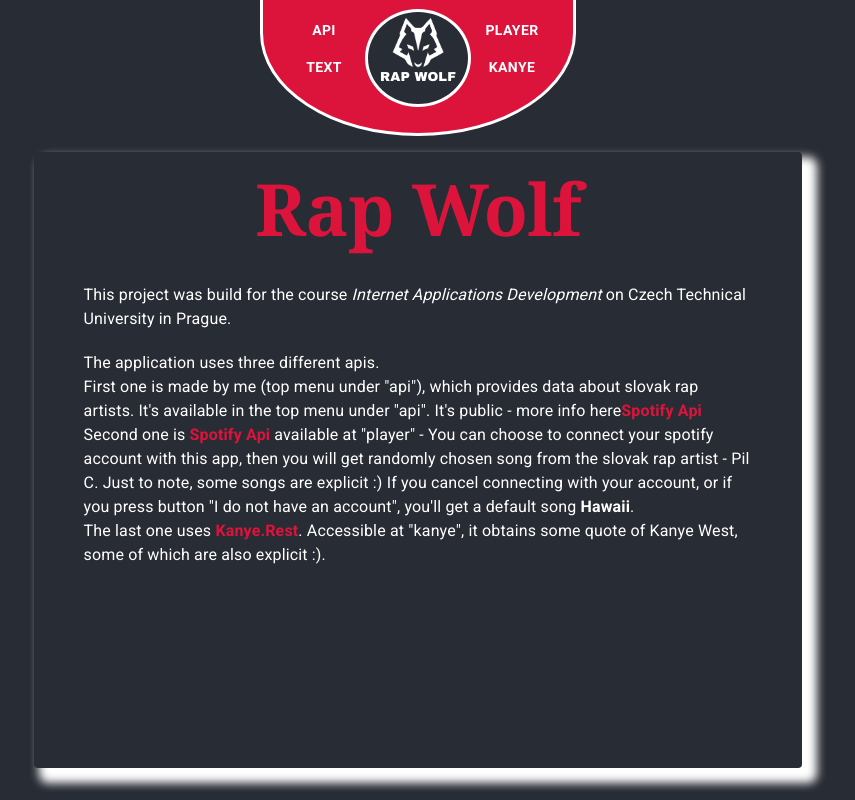
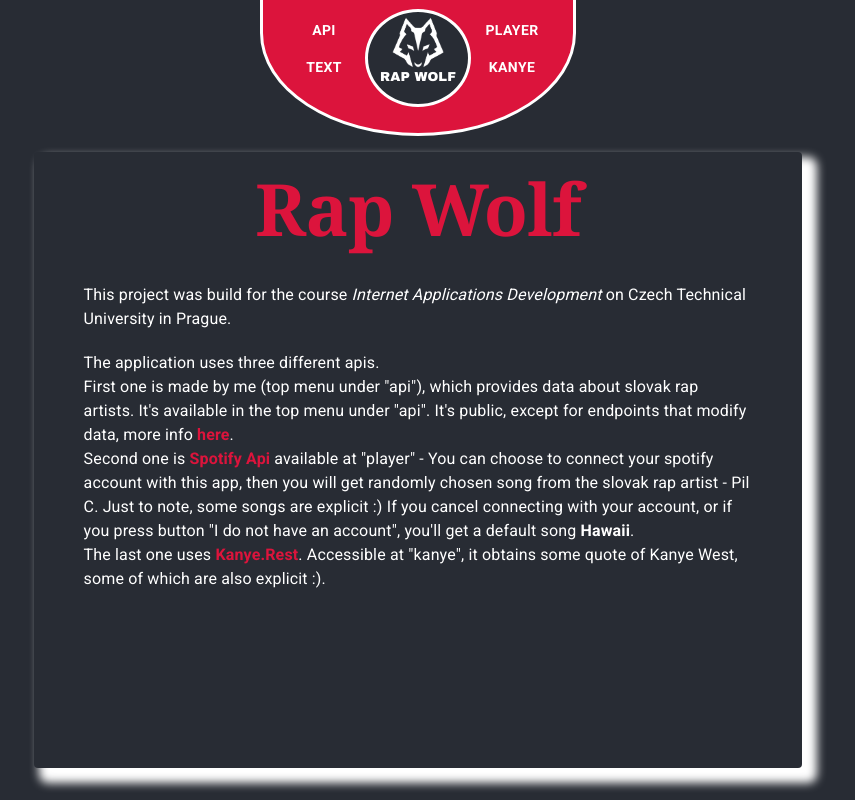
Before and after one commit to agilehorse/rapwolf, a React (Create React App) app in the folder client/: page /info in a window 1280 px wide. Shown: the whole page, without its empty margins (222-1077 px from the left). Built offline with nearby package versions, Linux system fonts and the light colour scheme.

Commit message:
Adjust documentation.
Signed-off-by: Dávid Michal Bulko <bulkodav@fel.cvut.cz>

```diff
--- a/client/src/components/Info.js
+++ b/client/src/components/Info.js
@@ -20,11 +20,9 @@ export default function Info() {
             <br/>
             <Typography className={classes.description2}>
                 The application uses three different apis.<br/> First one is made by me (top menu under "api"), which
-                provides data about slovak rap artists. It's available in the top menu under "api". It's public - more
-                info here
-                <Link href="https://developer.spotify.com/documentation/web-api" className={classes.link}>
-                    Spotify Api
-                </Link>
+                provides data about slovak rap artists. It's available in the top menu under "api". It's public, except
+                for endpoints that modify data, more info <Link href="http://rapwolf.herokuapp.com/api-docs"
+                                                                className={classes.link}>here</Link>.
                 <br/>Second one
                 is <Link href="https://developer.spotify.com/documentation/web-api" className={classes.link}>
                 Spotify Api
@@ -81,7 +79,7 @@ const useStyles = makeStyles((theme) => ({
         },
         fontFamily: "\"Roboto\", sans-serif",
     },
-    description2 :{
+    description2: {
         marginLeft: '2.3em',
         marginRight: '2.3em',
         marginBottom: '1.5em',
```
Also changed, not shown: 1 other file (tests, documents, lock files or other folders).
